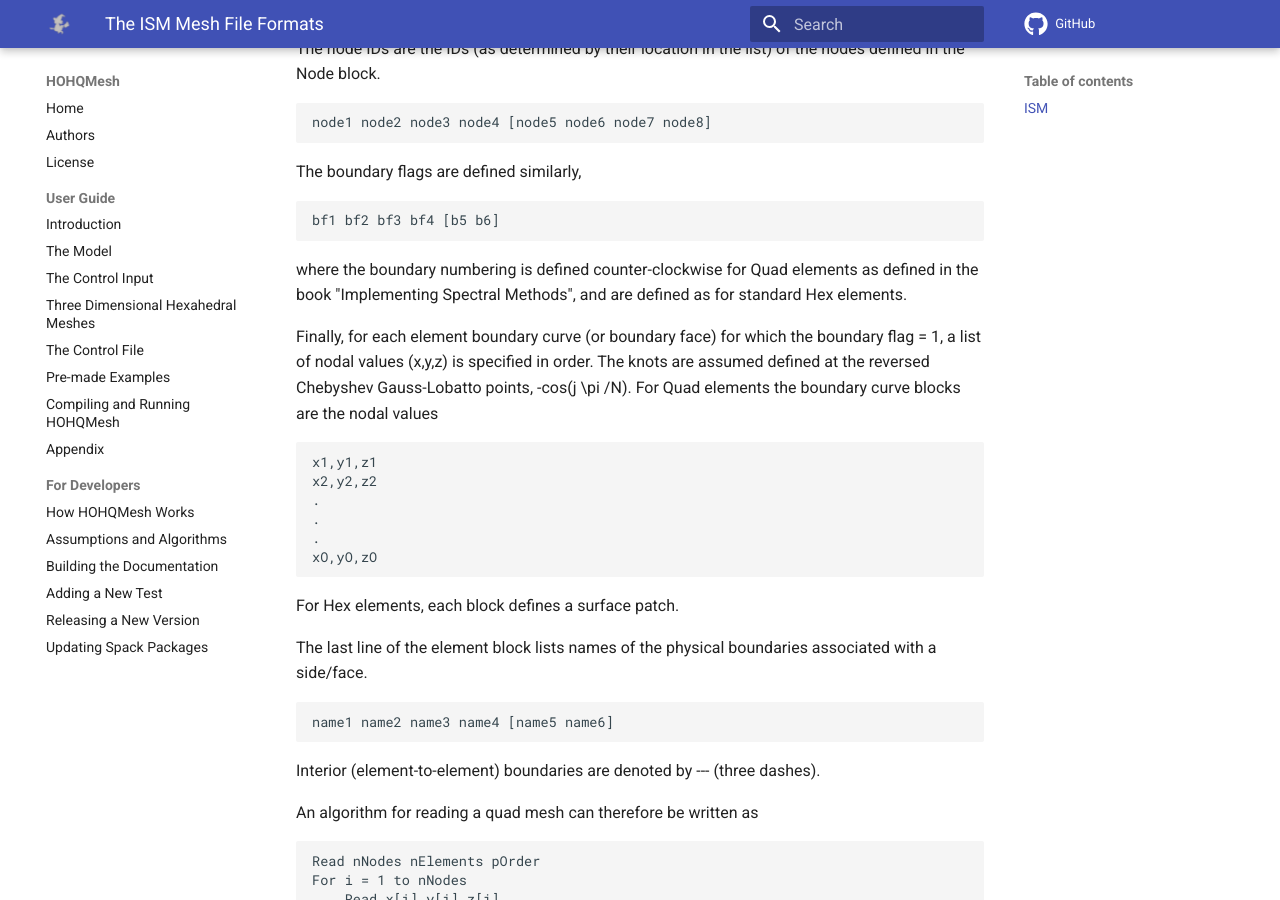
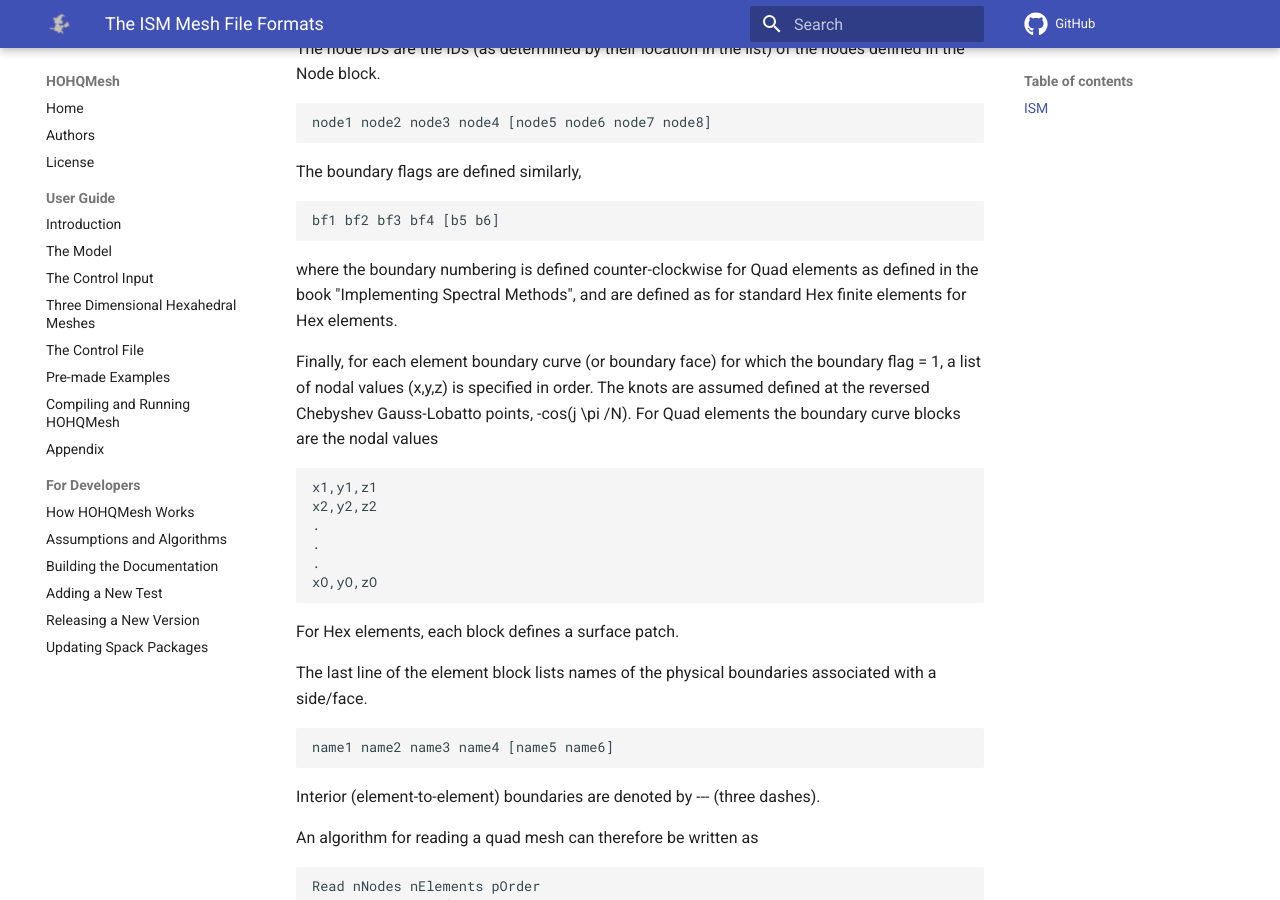
Before and after one commit to trixi-framework/HOHQMesh, an MkDocs documentation site: the page built from Documentation/docs/TheISMMeshFileFormats.md, in a window 1280 px wide and 900 px high, scrolled down 2210 px. Built offline with MkDocs 1.6.1 and Material for MkDocs 9.7.7, drawn with Linux system fonts in a browser that asks for light colours; comment, search, counter and statistics services are not loaded.

Commit message:
fix typos again

```diff
--- a/Documentation/docs/TheISMMeshFileFormats.md
+++ b/Documentation/docs/TheISMMeshFileFormats.md
@@ -60,7 +60,7 @@ The boundary flags are defined similarly,
 
 	bf1 bf2 bf3 bf4 [b5 b6]
 
-where the boundary numbering is defined counter-clockwise for Quad elements as defined in the book "Implementing Spectral Methods", and are defined as for standard Hex elements.
+where the boundary numbering is defined counter-clockwise for Quad elements as defined in the book "Implementing Spectral Methods", and are defined as for standard Hex finite elements for Hex elements.
 
 Finally, for each element boundary curve (or boundary face) for which the boundary flag = 1, a list of nodal values (x,y,z) is specified in order. The knots are assumed defined at the reversed Chebyshev Gauss-Lobatto points, -cos(j \pi /N). For Quad elements the boundary curve blocks are the nodal values
 
```
